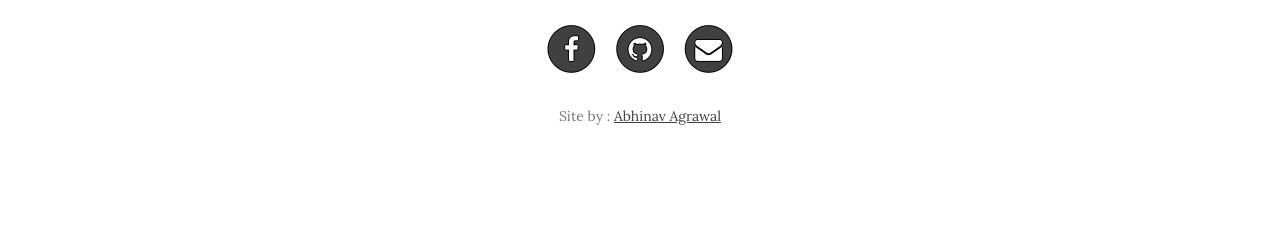
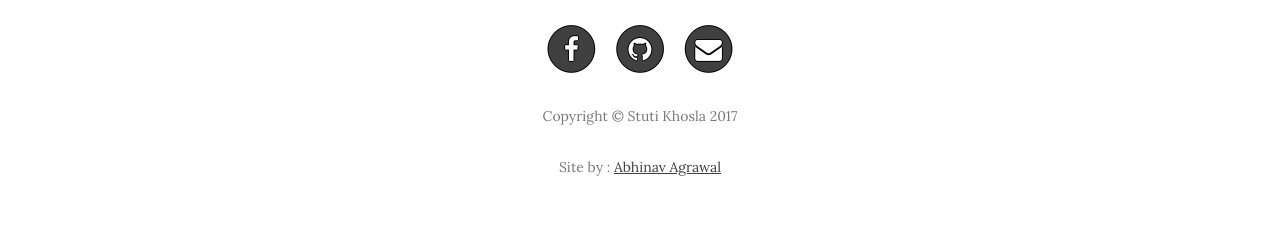
Before and after one commit to stuti1995/dory-blog, a Jekyll site: the page built from index.html, in a window 1280 px wide. Shown: the part 1849-2089 px from the top of the page. Built offline with Jekyll 4.4.1, drawn with Linux system fonts in a browser that asks for light colours; nearby versions of some CDN libraries; some web fonts are replaced; the list of posts is cut into pages by our own code; comment, search, counter and statistics services are not loaded; before the commit the page ends 2041 px from its top, so only the background shows below that.

Commit message:
Create footer.html

```diff
--- a/_includes/footer.html
+++ b/_includes/footer.html
@@ -45,6 +45,9 @@
                     </li>
                     {% endif %}
                 </ul>
+                {% if site.copyright_name %}
+                    <p class="copyright text-muted">Copyright &copy; {{ site.copyright_name }} {{ site.time | date: '%Y' }}</p>
+                {% endif %}
                 {% if site.developer %}
                     <p class="copyright text-muted">Site by : <a target="_new" href="{{ site.developer_url }}">{{ site.developer }}</a></p>
                 {% endif %}
```
